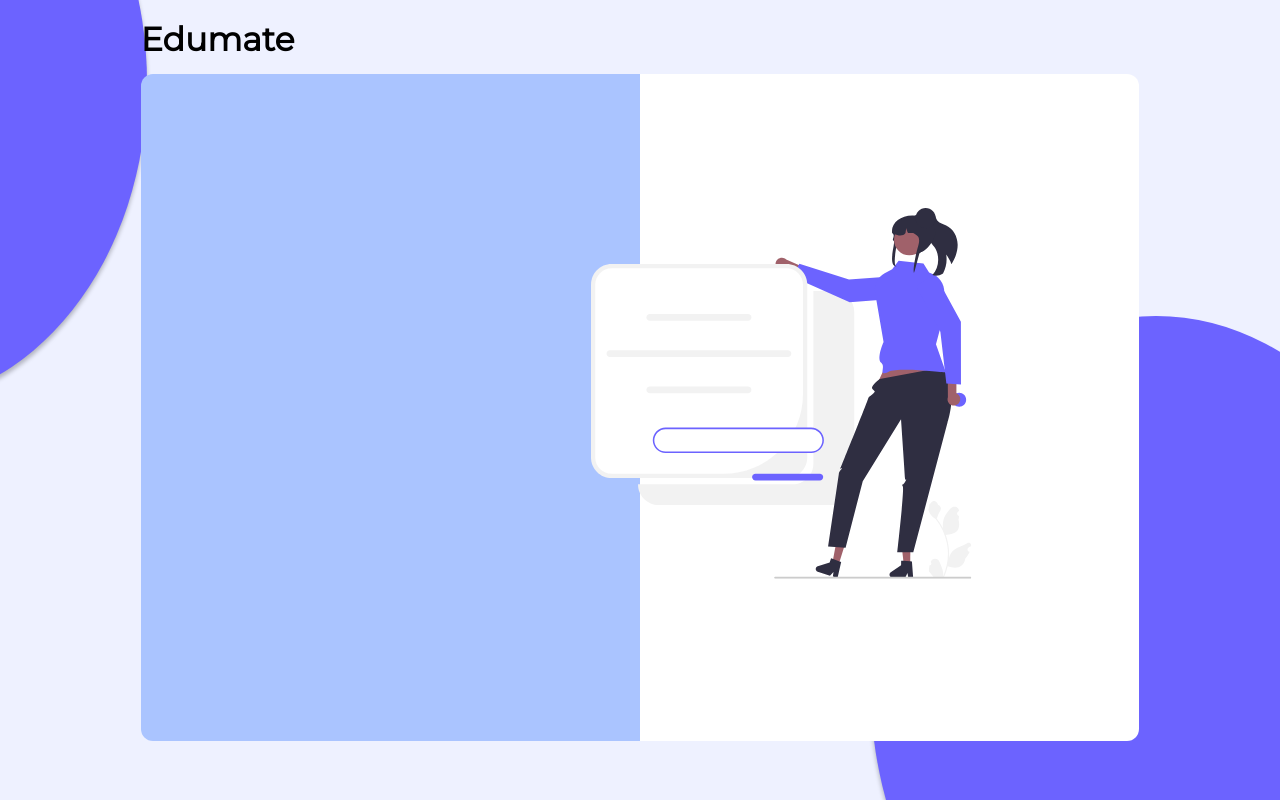
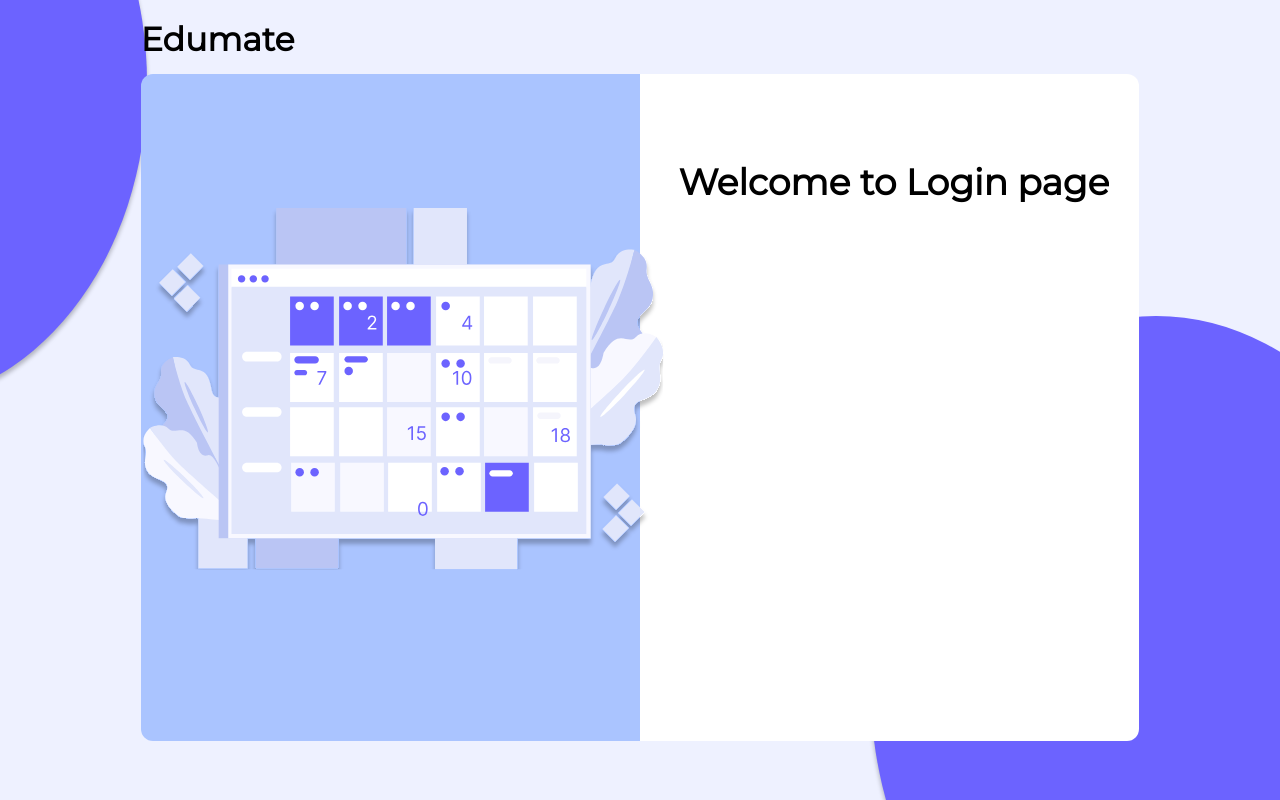
Before and after one commit to tushar-glitch/Edumate, a React (Create React App) app: page / in a window 1280 px wide. Shown: the top 800 px of the page. Built offline with nearby package versions, Linux system fonts and the light colour scheme.

Commit message:
changes in styling of components

```diff
--- a/src/App.js
+++ b/src/App.js
@@ -11,8 +11,8 @@ function App() {
   //  <OTP />
   // <LogIn />
   // <Email />
-  <ResetPwd />
-  // <Password />
+  // <ResetPwd />
+  <Password />
   )
 }
 
--- a/src/components/Background/Background.css
+++ b/src/components/Background/Background.css
@@ -66,7 +66,7 @@
 .BgHead {
   position: absolute;
   height: 6.8vh;
-  left: 103vw;
+  left: 53vw;
   top: 20vh;
   font-family: "Montserrat";
   font-style: normal;
@@ -96,7 +96,7 @@
   position:absolute;
   width:58vw;
 height: 46.36vh;
-left: 32vw;
+left: 2.5vw;
 top: 26vh;
   background: none;
 }
--- a/src/components/resetPwd/resetPwd.jsx
+++ b/src/components/resetPwd/resetPwd.jsx
@@ -5,7 +5,7 @@ import ResetImg from "./resPwdImg";
 function ResetPwd (){
     return <>
     <Background />
-        <h1 className="BgHead">&emsp;&ensp;Reset Password</h1>
+        <h1 className="BgHead">&emsp;&emsp;Reset Password</h1>
         <ResetImg />
     </>
 }
```
